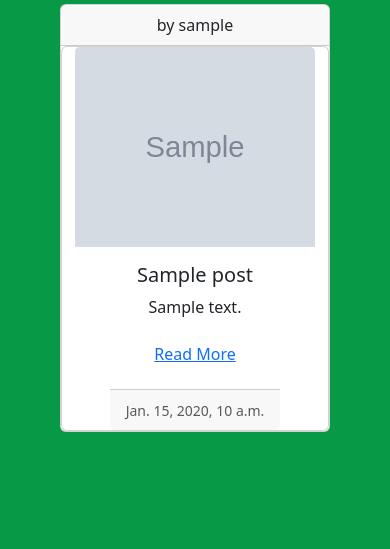
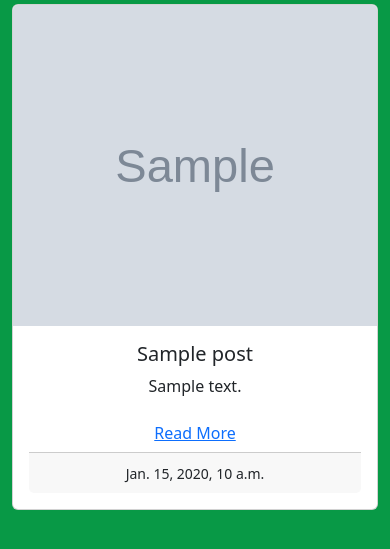
Before and after one commit to Cooperation-Denton/website, a Django app: page / in a window 390 px wide. Shown: the part 108-657 px from the top of the page. Run offline with Django 5.2, Linux system fonts and the light colour scheme; tables that the repository leaves empty hold one stand-in row (values such as "Sample post"); grey boxes marked "Sample" are stand-in pictures.

Commit message:
responsive blog post cards on landing

```diff
--- a/Templates/add_comment.html
+++ b/Templates/add_comment.html
@@ -2,7 +2,7 @@
 
 <div class="container post-details">
   <div class="row justify-content-center">
-    <div class="col-md-8 card mb-3 border mt-4">
+    <div class="col-md-8 card mb-3 mt-4">
       <div class="card-body">
         <h1>{% block title %} {{ post.title }} {% endblock title %}</h1>
         <img src="/media/{{post.image}}" class="card-img-top" alt="..." />
--- a/Templates/base.html
+++ b/Templates/base.html
@@ -61,6 +61,15 @@
                 >
               </li>
               <li class="nav-dropdown ms-auto">
+                <a
+                  class="nav-link active"
+                  aria-current="page"
+                  href="https://opencollective.com/cooperation-denton"
+                  target="_blank"
+                  >Donate</a
+                >
+              </li>
+              <li class="nav-dropdown ms-auto">
                 {% if user.is_authenticated %}
                 <a
                   class="nav-link active"
--- a/Templates/home.html
+++ b/Templates/home.html
@@ -2,10 +2,8 @@
 
 <div class="container block-container gap-5">
   {% for post in posts %}
-  <div class="col-sm-12 col-lg-4">
-    <div class="card">
-      <div class="card-header text-center">by {{post.author}}</div>
-      <div class="card text-center align-items-center">
+  <div class="col-12 col-md-8 col-lg-6">
+    <div class="card text-center post-card">
       <img
         src="/media/{{post.image}}"
         class="card-img-top post-card-image"
@@ -21,9 +19,8 @@
             >Delete Blog</a
           >{% endif %}</a
         >
-        </div>
         <div class="card-footer post-card-footer">
-          <small class="text-muted">{{post.created_on}}</small>
+          <small>{{post.created_on}}</small>
         </div>
       </div>
     </div>
--- a/static/styles/main.css
+++ b/static/styles/main.css
@@ -21,9 +21,12 @@ body {
     margin-top: 5rem;
 }
 
+.post-card {
+    height: 60vh;
+}
+
 .post-card-image {
-    height: 200px;
-    max-width: 90%;
+    height: 70%;
     object-fit: cover;
 }
 
```
Lines whose indentation alone changed are shown as unchanged.
